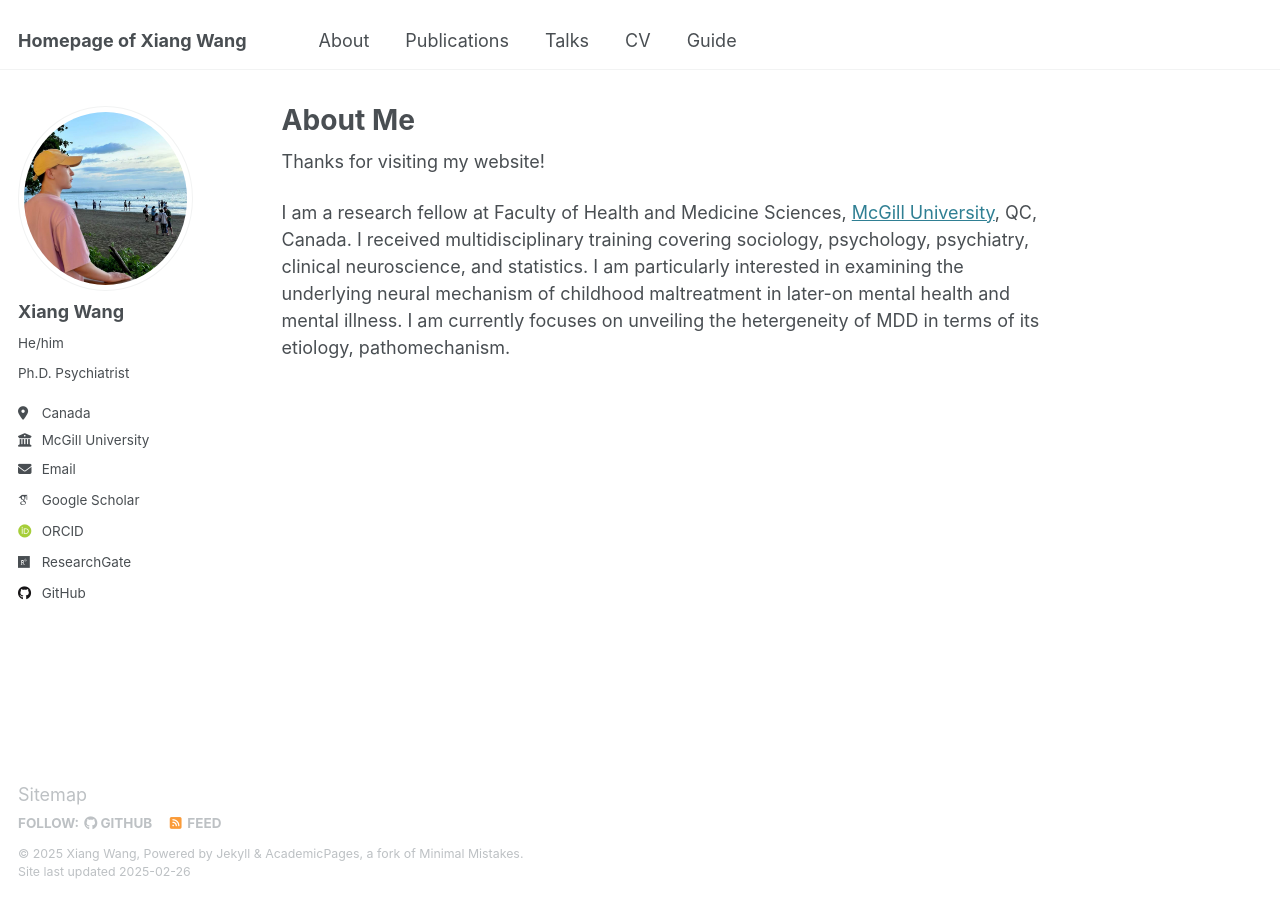
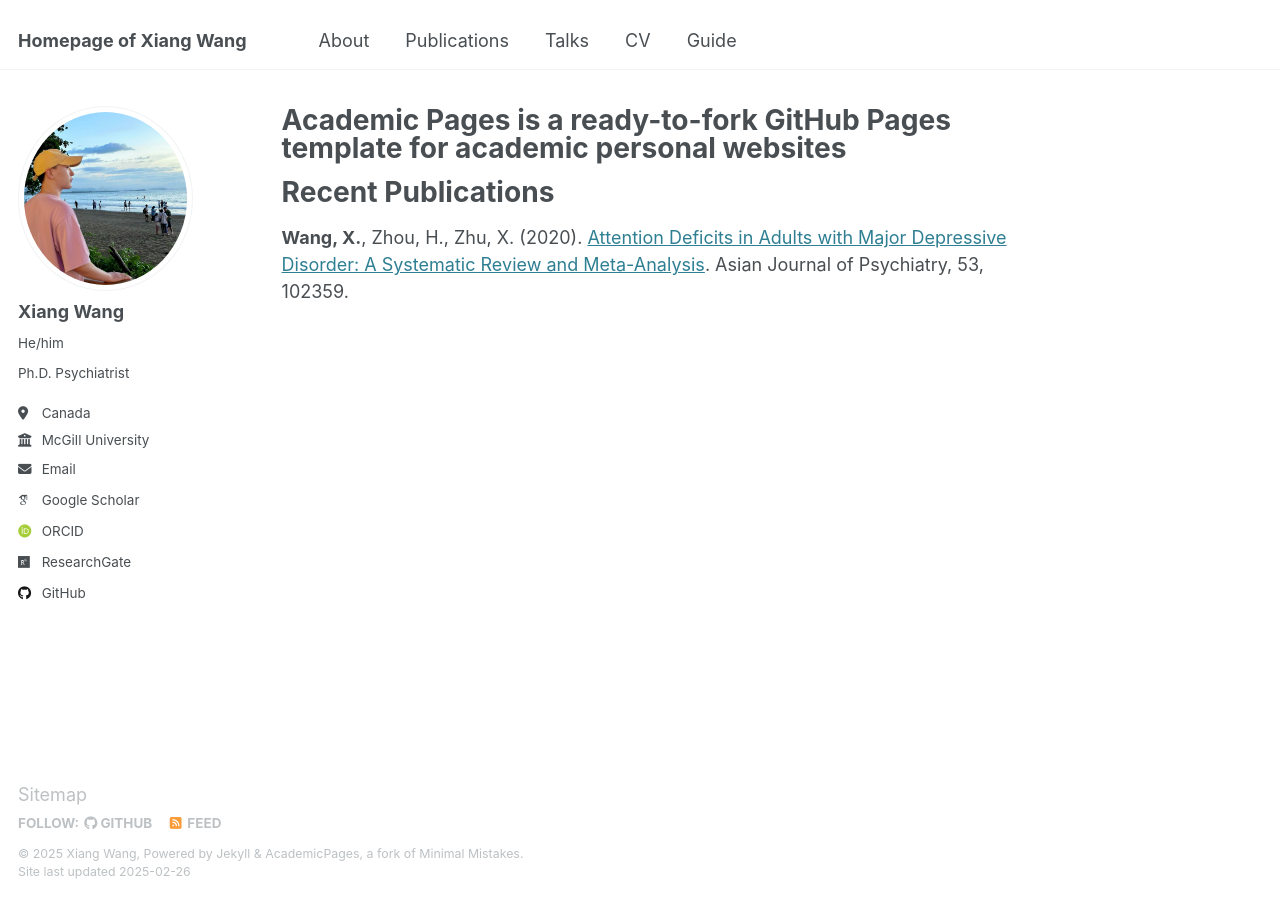
Before and after one commit to Xiang-Wangs/xiang-wangs.github.io, a Jekyll site: the page built from _pages/publications2.md, in a window 1280 px wide. Built offline with Jekyll 4.4.1, drawn with Linux system fonts in a browser that asks for light colours; some web fonts are replaced.

Commit message:
update pages

```diff
--- a/_data/navigation.yml
+++ b/_data/navigation.yml
@@ -9,7 +9,7 @@ main:
     url: /about_me/
 
   - title: "Publications"
-    url: /publications/
+    url: /publications2/
 
   - title: "Talks"
     url: /talks/
--- /dev/null
+++ b/_pages/publications2.md
@@ -0,0 +1,12 @@
+---
+permalink: /
+title: "Academic Pages is a ready-to-fork GitHub Pages template for academic personal websites"
+author_profile: true
+redirect_from:
+  - /publications2/
+  - /publications2.html
+---
+
+Recent Publications
+======
+<strong>Wang, X.</strong>, Zhou, H., Zhu, X. (2020). [Attention Deficits in Adults with Major Depressive Disorder: A Systematic Review and Meta-Analysis](https://www.sciencedirect.com/science/article/pii/S187620182030472X?via%3Dihub). Asian Journal of Psychiatry, 53, 102359.
```
Also changed, not shown: 1 other file.
